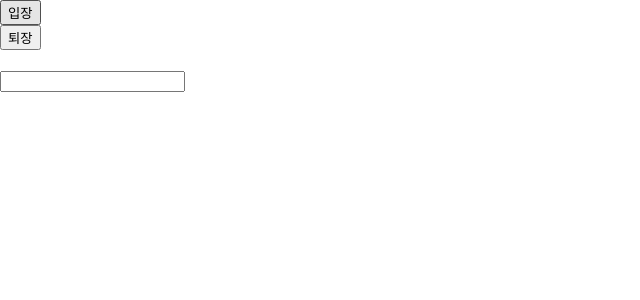
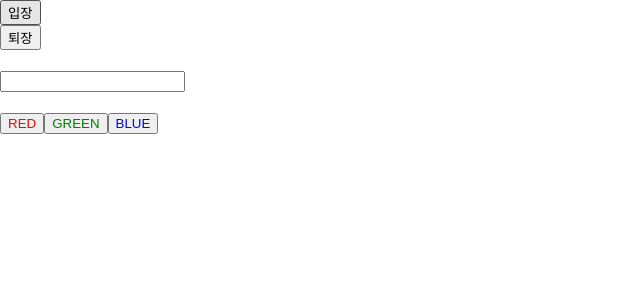
Before and after one commit to bigveloper/practice, a React (Create React App) app: page / in a window 1280 px wide. Shown: the top 300 px of the page, without its empty margins (0-640 px from the left). Built offline with nearby package versions, Linux system fonts and the light colour scheme.

Commit message:
useState color

```diff
--- a/src/Say.js
+++ b/src/Say.js
@@ -4,6 +4,8 @@ function Say() {
     const [message, setMessage] = useState('');
     const onEnter = () => setMessage('안녕 하세요.');
     const onLeave = () => setMessage('안녕히 가세요.');
+
+    const [color, setColor] = useState('black');
 
     return (
         <div>
@@ -12,7 +14,18 @@ function Say() {
             <button onClick={onLeave}>퇴장</button>
             <br />
             <br />
-            <input type="text" value={message} />
+            <input type="text" style={{ color }} value={message} />
+            <br />
+            <br />
+            <button style={{ color: 'red' }} onClick={() => setColor('red')}>
+                RED
+            </button>
+            <button style={{ color: 'green' }} onClick={() => setColor('green')}>
+                GREEN
+            </button>
+            <button style={{ color: 'blue' }} onClick={() => setColor('blue')}>
+                BLUE
+            </button>
         </div>
     );
 }
```
